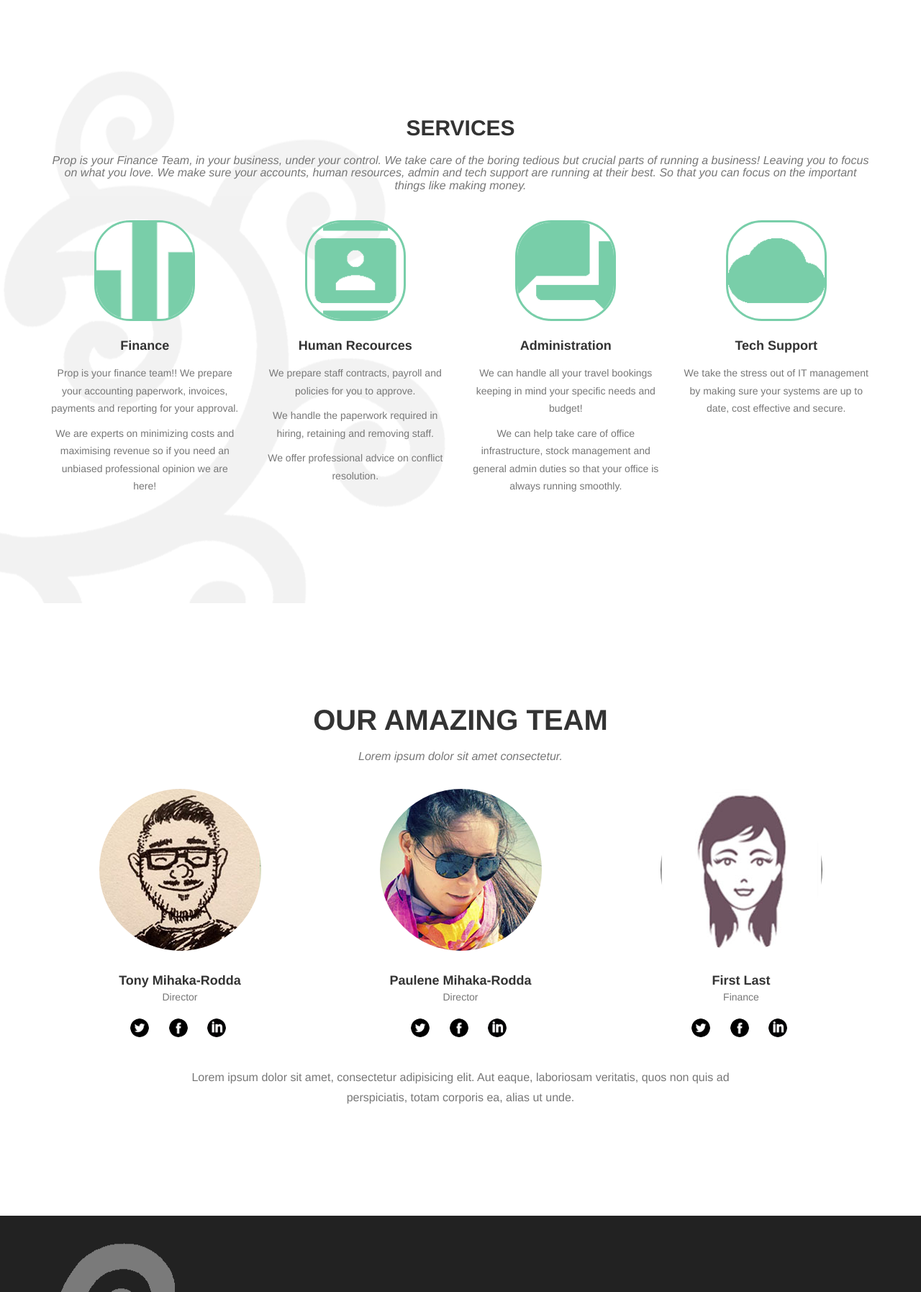
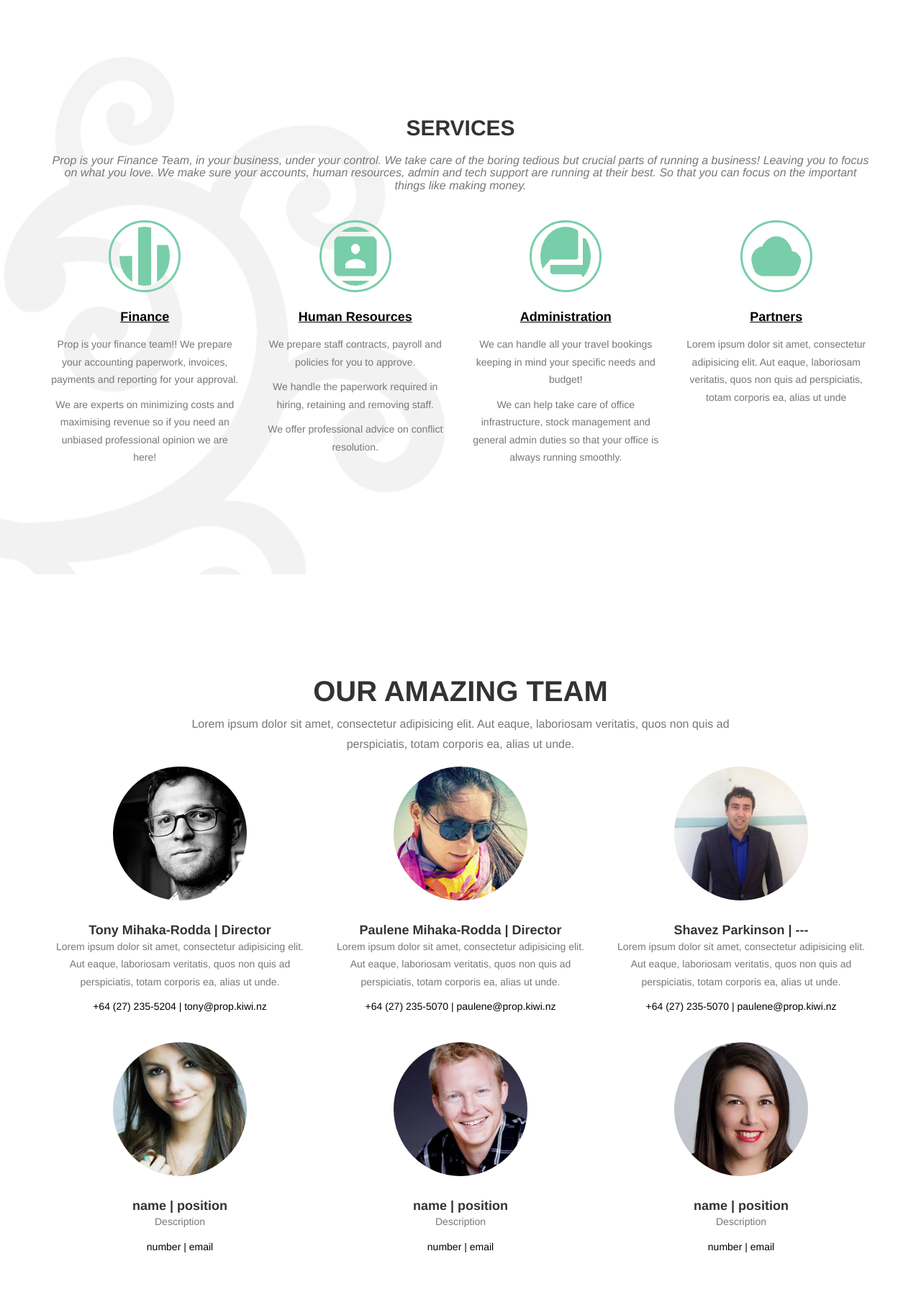
Before and after one commit to patelvine/prop., a PHP site: page / in a window 1280 px wide. Shown: the part 857-2652 px from the top of the page at 72% size. Run offline with PHP 8.4, Linux system fonts and the light colour scheme.

Commit message:
updated images, Text, Dropdown boxes, Pages and information

```diff
--- a/assets/css/style.css
+++ b/assets/css/style.css
@@ -452,22 +452,21 @@ body {
   webkit-tap-highlight-color: #78CEA9;
 }
 
-
-
-
-
-
-
 .about-icon {
     -webkit-border-radius: 6px;
        -moz-border-radius: 6px;
             border-radius: 6px;
     border: 3px solid #78CEA9;
-    height:140px;
-    width:140px;
+    height:100px;
+    width:100px;
     display:inline-block;
     margin:10px;
     border-radius: 50px;
+}
+
+.team-img {
+    height:200px;
+    width:200px;
 }
 
 .about-icon > img {
--- a/index.html
+++ b/index.html
@@ -42,9 +42,6 @@
                         <li>
                             <a class="page-scroll" href="#team">Team</a>
                         </li>
-                        <li>
-                            <a class="page-scroll" href="#contact">Contact</a>
-                        </li>
                     </ul>
                 </div>
                 <!-- /.navbar-collapse -->
@@ -86,88 +83,113 @@
                 </div>
                 <div class="row text-center">
                     <div class="col-md-3">
-                        <img src="assets/img/about/three-bars-graph.png" class="img-responsive img-circle about-icon" alt="">
-                        <h4 class="service-heading">Finance</h4>
+                        <img src="assets/img/about/three-bars-graph.png" class="btn img-responsive img-circle about-icon" alt="" data-toggle="modal" data-target="#myModalFin">
+                        <a><h4 class="service-heading" data-toggle="modal" data-target="#myModalFin" style="color:black; text-decoration:underline">Finance</h4></a>
                         <p class="text-muted">Prop is your finance team!! We prepare your accounting paperwork, invoices, payments and reporting for your approval.</p>
                         <p class="text-muted">We are experts on minimizing costs and maximising revenue so if you need an unbiased professional opinion we are here!</p>
+                        <div id="myModalFin" class="modal fade" role="dialog">
+                          <div class="modal-dialog">
+
+                            <!-- Modal content-->
+                            <div class="modal-content">
+                              <div class="modal-header">
+                                <button type="button" class="close" data-dismiss="modal">&times;</button>
+                                <h4 class="modal-title">Finance</h4>
+                              </div>
+                              <div class="modal-body">
+                                <p>Some text in the modal.</p>
+                              </div>
+                              <div class="modal-footer">
+                                <button type="button" class="btn btn-default" data-dismiss="modal">Close</button>
+                              </div>
+                            </div>
+
+                          </div>
+                        </div>
                     </div>
                     <div class="col-md-3">
-                        <img src="assets/img/about/user-profile-on-smartwatch.png" class="img-responsive img-circle about-icon" alt="">
-                        <h4 class="service-heading">Human Recources</h4>
+                        <img src="assets/img/about/user-profile-on-smartwatch.png" class="btn img-responsive img-circle about-icon" alt="" data-toggle="modal" data-target="#myModalHR">
+                        <h4 class="service-heading" data-toggle="modal" data-target="#myModalHR" style="color:black; text-decoration:underline">Human Resources</h4>
                         <p class="text-muted">We prepare staff contracts, payroll and policies for you to approve.</p>
                         <p class="text-muted">We handle the paperwork required in hiring, retaining and removing staff.</p>
                         <p class="text-muted">We offer professional advice on conflict resolution.</p>
+                        <div id="myModalHR" class="modal fade" role="dialog">
+                          <div class="modal-dialog">
+
+                            <!-- Modal content-->
+                            <div class="modal-content">
+                              <div class="modal-header">
+                                <button type="button" class="close" data-dismiss="modal">&times;</button>
+                                <h4 class="modal-title">Human Resources</h4>
+                              </div>
+                              <div class="modal-body">
+                                <p>Some text in the modal.</p>
+                              </div>
+                              <div class="modal-footer">
+                                <button type="button" class="btn btn-default" data-dismiss="modal">Close</button>
+                              </div>
+                            </div>
+
+                          </div>
+                        </div>
                         </div>
                     <div class="col-md-3">
-                        <img src="assets/img/about/conversation-messages.png" class="img-responsive img-circle about-icon" alt="">
-                        <h4 class="service-heading">Administration</h4>
+                        <img src="assets/img/about/conversation-messages.png" class="btn img-responsive img-circle about-icon" alt="" data-toggle="modal" data-target="#myModalAdmin">
+                        <h4 class="service-heading" data-toggle="modal" data-target="#myModalAdmin" style="color:black; text-decoration:underline">Administration</h4>
                         <p class="text-muted">We can handle all your travel bookings keeping in mind your specific needs and budget!</p>
                         <p class="text-muted">We can help take care of office infrastructure, stock management and general admin duties so that your office is always running smoothly.</p>
+                        <div id="myModalAdmin" class="modal fade" role="dialog">
+                          <div class="modal-dialog">
+
+                            <!-- Modal content-->
+                            <div class="modal-content">
+                              <div class="modal-header">
+                                <button type="button" class="close" data-dismiss="modal">&times;</button>
+                                <h4 class="modal-title">Administration</h4>
+                              </div>
+                              <div class="modal-body">
+                                <p>Some text in the modal.</p>
+                              </div>
+                              <div class="modal-footer">
+                                <button type="button" class="btn btn-default" data-dismiss="modal">Close</button>
+                              </div>
+                            </div>
+
+                          </div>
+                        </div>
                     </div>
                     <div class="col-md-3">
-                        <img src="assets/img/about/rain-cloud.png" class="img-responsive img-circle about-icon" alt="">
-                        <h4 class="service-heading">Tech Support</h4>
-                        <p class="text-muted">We take the stress out of IT management by making sure your systems are up to date, cost effective and secure.</p>
+                        <img src="assets/img/about/rain-cloud.png" class="btn img-responsive img-circle about-icon" alt="" data-toggle="modal" data-target="#myModalPart">
+                        <h4 class="service-heading" data-toggle="modal" data-target="#myModalPart" style="color:black; text-decoration:underline">Partners</h4>
+                        <p class="text-muted">Lorem ipsum dolor sit amet, consectetur adipisicing elit. Aut eaque, laboriosam veritatis, quos non quis ad perspiciatis, totam corporis ea, alias ut unde</p>
+                        <div id="myModalPart" class="modal fade" role="dialog">
+                          <div class="modal-dialog">
+
+                            <!-- Modal content-->
+                            <div class="modal-content">
+                              <div class="modal-header">
+                                <button type="button" class="close" data-dismiss="modal">&times;</button>
+                                <h4 class="modal-title">Partners</h4>
+                              </div>
+                              <div class="modal-body">
+                                <p>Some text in the modal.</p>
+                              </div>
+                              <div class="modal-footer">
+                                <button type="button" class="btn btn-default" data-dismiss="modal">Close</button>
+                              </div>
+                            </div>
+
+                          </div>
+                        </div>
                     </div>
                 </div>
             </div>
         </section>
-
         <section id="team">
             <div class="container">
                 <div class="row">
                     <div class="col-lg-12 text-center">
                         <h2 class="section-heading">Our Amazing Team</h2>
-                        <h3 class="section-subheading text-muted">Lorem ipsum dolor sit amet consectetur.</h3>
-                    </div>
-                </div>
-                <div class="row">
-                    <div class="col-sm-4">
-                        <div class="team-member">
-                            <img src="assets/img/team/face1.jpg" class="img-responsive img-circle" alt="">
-                            <h4>Tony Mihaka-Rodda</h4>
-                            <p class="text-muted">Director</p>
-                            <ul class="list-inline social-buttons">
-                                <li><a href="#"><img src="assets/img/icons/twitter-logo-button.png" class="img-responsive img-circle" alt=""></a>
-                                </li>
-                                <li><a href="#"><img src="assets/img/icons/facebook-logo-button.png" class="img-responsive img-circle" alt=""></a>
-                                </li>
-                                <li><a href="#"><img src="assets/img/icons/linkedin-button.png" class="img-responsive img-circle" alt=""></a>
-                                </li>
-                            </ul>
-                        </div>
-                    </div>
-                    <div class="col-sm-4">
-                        <div class="team-member">
-                            <img src="assets/img/team/face2.jpg" class="img-responsive img-circle" alt="">
-                            <h4>Paulene Mihaka-Rodda</h4>
-                            <p class="text-muted">Director</p>
-                            <ul class="list-inline social-buttons">
-                                <li><a href="#"><img src="assets/img/icons/twitter-logo-button.png" class="img-responsive img-circle" alt=""></a>
-                                </li>
-                                <li><a href="#"><img src="assets/img/icons/facebook-logo-button.png" class="img-responsive img-circle" alt=""></a>
-                                </li>
-                                <li><a href="#"><img src="assets/img/icons/linkedin-button.png" class="img-responsive img-circle" alt=""></a>
-                                </li>
-                            </ul>
-                            </ul>
-                        </div>
-                    </div>
-                    <div class="col-sm-4">
-                        <div class="team-member">
-                            <img src="assets/img/team/face3.jpg" class="img-responsive img-circle" alt="">
-                            <h4>First Last</h4>
-                            <p class="text-muted">Finance</p>
-                            <ul class="list-inline social-buttons">
-                                <li><a href="#"><img src="assets/img/icons/twitter-logo-button.png" class="img-responsive img-circle" alt=""></a>
-                                </li>
-                                <li><a href="#"><img src="assets/img/icons/facebook-logo-button.png" class="img-responsive img-circle" alt=""></a>
-                                </li>
-                                <li><a href="#"><img src="assets/img/icons/linkedin-button.png" class="img-responsive img-circle" alt=""></a>
-                                </li>
-                            </ul>
-                            </ul>
-                        </div>
                     </div>
                 </div>
                 <div class="row">
@@ -175,48 +197,61 @@
                         <p class="large text-muted">Lorem ipsum dolor sit amet, consectetur adipisicing elit. Aut eaque, laboriosam veritatis, quos non quis ad perspiciatis, totam corporis ea, alias ut unde.</p>
                     </div>
                 </div>
-            </div>
-        </section>
-
-        <section id="contact">
-            <div class="container">
                 <div class="row">
-                    <div class="col-lg-12 text-center">
-                        <h2 class="section-heading">Contact Us</h2>
-                        <h3 class="section-subheading text-muted">Lorem ipsum dolor sit amet consectetur.</h3>
+                    <div class="col-sm-4">
+                        <div class="team-member">
+                            <img src="assets/img/team/dpImg1.jpg" class="img-responsive img-circle team-img" alt="">
+                            <h4>Tony Mihaka-Rodda | Director</h4>
+                            <p class="text-muted">Lorem ipsum dolor sit amet, consectetur adipisicing elit. Aut eaque, laboriosam veritatis, quos non quis ad perspiciatis, totam corporis ea, alias ut unde.</p>
+                            <p class="text-muted" style="color:black">+64 (27) 235-5204 | tony@prop.kiwi.nz</p>
+                        </div>
+                    </div>
+                    <div class="col-sm-4">
+                        <div class="team-member">
+                            <img src="assets/img/team/dpImg2.jpg" class="img-responsive img-circle team-img" alt="">
+                            <h4>Paulene Mihaka-Rodda | Director</h4>
+                            <p class="text-muted">Lorem ipsum dolor sit amet, consectetur adipisicing elit. Aut eaque, laboriosam veritatis, quos non quis ad perspiciatis, totam corporis ea, alias ut unde.</p>
+                            <p class="text-muted" style="color:black">+64 (27) 235-5070 | paulene@prop.kiwi.nz</p>
+                        </div>
+                    </div>
+                    <div class="col-sm-4">
+                        <div class="team-member">
+                            <img src="assets/img/team/dpImg3.jpg" class="img-responsive img-circle team-img" alt="">
+                            <h4>Shavez Parkinson | ---</h4>
+                            <p class="text-muted">Lorem ipsum dolor sit amet, consectetur adipisicing elit. Aut eaque, laboriosam veritatis, quos non quis ad perspiciatis, totam corporis ea, alias ut unde.</p>
+                            <p class="text-muted" style="color:black">+64 (27) 235-5070 | paulene@prop.kiwi.nz</p>
+                        </div>
+                    </div>
+                    <div class="col-sm-4">
+                        <div class="team-member">
+                            <img src="assets/img/team/dpImg4.jpg" class="img-responsive img-circle team-img" alt="">
+                            <h4>name | position</h4>
+                            <p class="text-muted">Description</p>
+                            <p class="text-muted" style="color:black">number | email</p>
+                        </div>
+                    </div>
+                    <div class="col-sm-4">
+                        <div class="team-member">
+                            <img src="assets/img/team/dpImg5.jpg" class="img-responsive img-circle team-img" alt="">
+                            <h4>name | position</h4>
+                            <p class="text-muted">Description</p>
+                            <p class="text-muted" style="color:black">number | email</p>
+                        </div>
+                    </div>
+                    <div class="col-sm-4">
+                        <div class="team-member">
+                            <img src="assets/img/team/dpImg6.jpg" class="img-responsive img-circle team-img" alt="">
+                            <h4>name | position</h4>
+                            <p class="text-muted">Description</p>
+                            <p class="text-muted" style="color:black">number | email</p>
+                        </div>
                     </div>
                 </div>
                 <div class="row">
-                    <div class="col-lg-12">
-                        <form name="sentMessage" id="contactForm" novalidate>
-                            <div class="row">
-                                <div class="col-md-6">
-                                    <div class="form-group">
-                                        <input type="text" class="form-control" placeholder="Your Name *" id="name" required data-validation-required-message="Please enter your name.">
-                                        <p class="help-block text-danger"></p>
-                                    </div>
-                                    <div class="form-group">
-                                        <input type="email" class="form-control" placeholder="Your Email *" id="email" required data-validation-required-message="Please enter your email address.">
-                                        <p class="help-block text-danger"></p>
-                                    </div>
-                                    <div class="form-group">
-                                        <input type="tel" class="form-control" placeholder="Your Phone *" id="phone" required data-validation-required-message="Please enter your phone number.">
-                                        <p class="help-block text-danger"></p>
-                                    </div>
-                                </div>
-                                <div class="col-md-6">
-                                    <div class="form-group">
-                                        <textarea class="form-control" placeholder="Your Message *" id="message" required data-validation-required-message="Please enter a message."></textarea>
-                                        <p class="help-block text-danger"></p>
-                                    </div>
-                                </div>
-                                <div class="clearfix"></div>
-                                <div class="col-lg-12 text-center">
-                                    <div id="success"></div>
-                                    <button type="submit" class="btn btn-xl">Send Message</button>
-                                </div>
-                            </div>
-                        </form>
+                    <div class="col-lg-12 text-center">
+                        <h3 class="section-subheading text-muted">Contact us for more information about our services. <br />
+                            Level 4, 60 Ghuznee Street, Te Aro, Wellington <br />
+                            P O Box 6354, Marion Square, Wellington 6141</h3>
                     </div>
                 </div>
             </div>
```
Also changed, not shown: package.json (added, +16 -0 lines), assets/img/team/dpImg1.jpg (added), assets/img/team/dpImg2.jpg (renamed from assets/img/team/face2.jpg), assets/img/team/dpImg3.jpg (added), assets/img/team/dpImg4.jpg (added), assets/img/team/dpImg5.jpg (added), assets/img/team/dpImg6.jpg (added), assets/img/team/face1.jpg (deleted), assets/img/team/face1.png (deleted), assets/img/team/face2.png (deleted), assets/img/team/face3.jpg (deleted), assets/img/team/face3.png (deleted), assets/img/team/face4.png (deleted), assets/img/team/face5.png (deleted), 1 more files.
